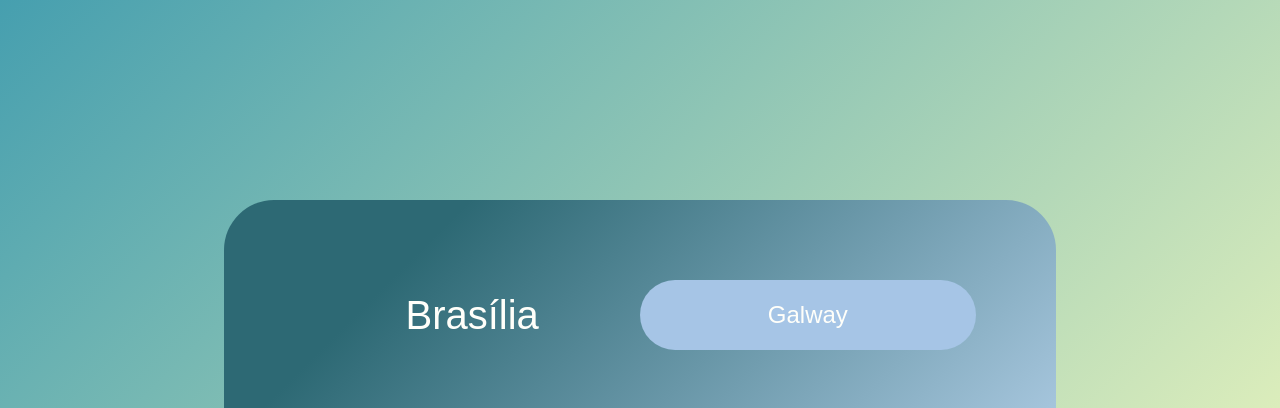
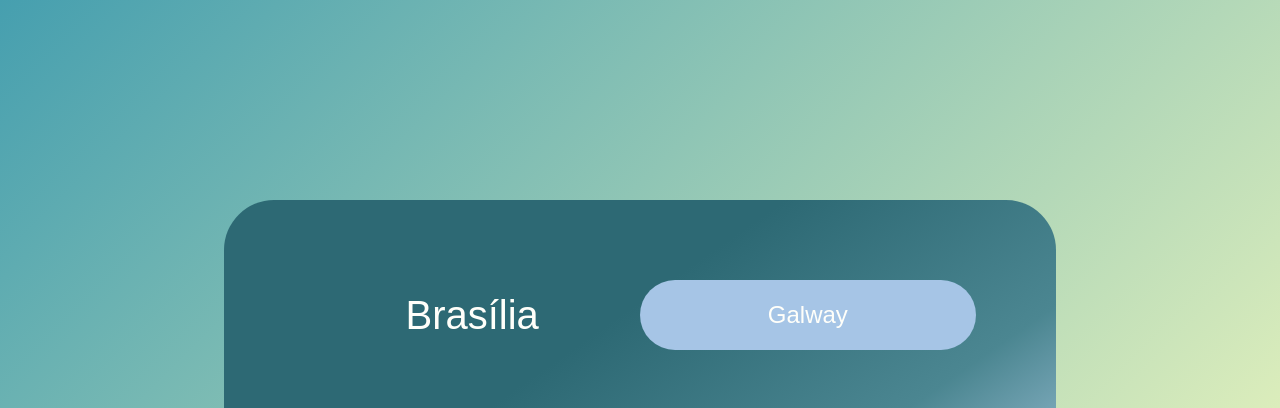
Before and after one commit to dnqrz/timezone-clock, a plain HTML site: page index.html in a window 1280 px wide. Shown: the top 408 px of the page. Drawn offline with Linux system fonts and the light colour scheme; a web font is replaced by a local one.

Commit message:
Ajustes nas cores

```diff
--- a/styles.css
+++ b/styles.css
@@ -33,7 +33,7 @@ body {
 }
 
 .container {
-    background: linear-gradient(135deg, #2d6974 20%, var(--main-color));
+    background: linear-gradient(145deg, #2d6974 40%, #4b8691 70%, var(--main-color));
     box-sizing: border-box;
     display: flex;
     flex-direction: column;
```
